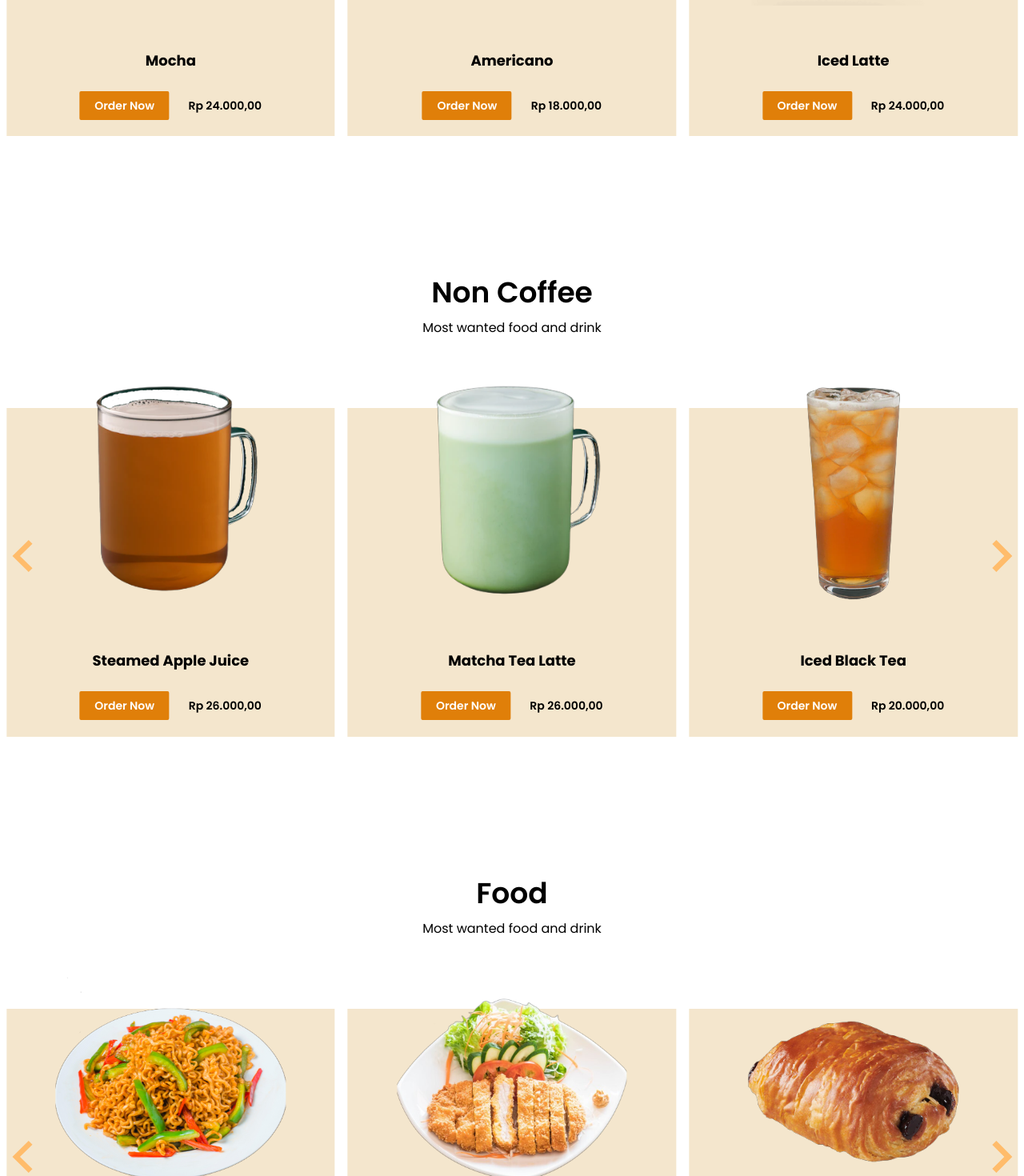
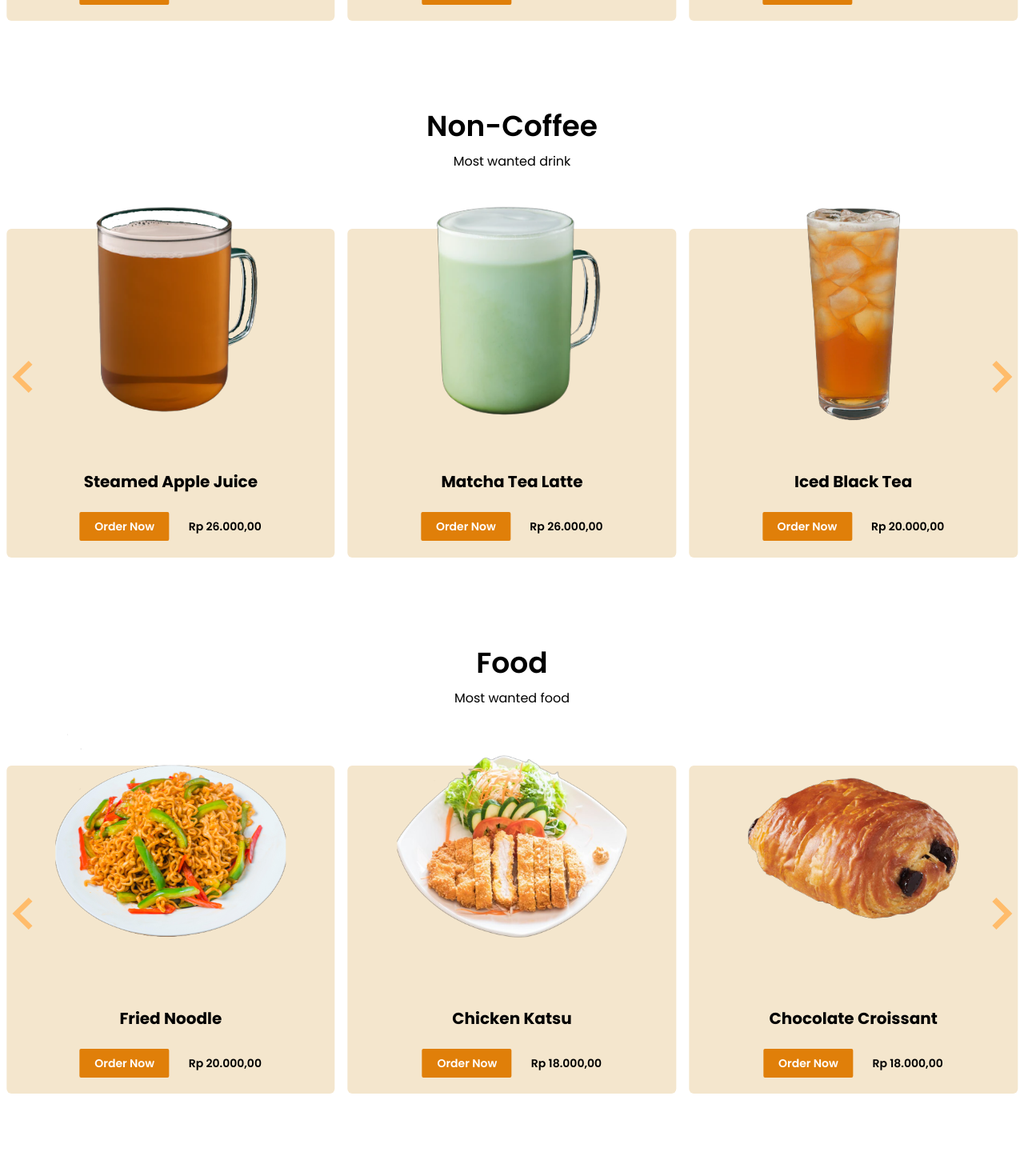
Before and after one commit to hadhaz/golat-cafe, a Next.js app: page /menu in a window 1280 px wide. Shown: the part 1300-2770 px from the top of the page at 80% size. After the commit the page ends 2667 px from the top, so only its background shows below. Built offline with nearby package versions, Linux system fonts and the light colour scheme.

Commit message:
refactoring

```diff
--- a/components/card/MenuCard.jsx
+++ b/components/card/MenuCard.jsx
@@ -8,11 +8,11 @@ export default function MenuCard({ item }) {
 
   return (
     <div className='w-screen keen-slider__slide h-fit px-2 pt-10 flex justify-center'>
-      <div className='w-[100%] min-w-fit px-3 aspect-square relative bg-dairyCream flex flex-col items-center justify-end lg:pb-[5%] pb-3'>
+      <div className='rounded-md w-[100%] min-w-fit px-3 aspect-square relative bg-dairyCream flex flex-col items-center justify-end lg:pb-[5%] pb-3'>
         <div className='max-w-full -top-10 absolute w-[70%]'>
           <Image alt={item.name} src={item.img} width={400} height={400} />
         </div>
-        <h1 className='text-center font-bold text-lg text-black mb-2'>
+        <h1 className='text-center font-bold xl:text-xl text-lg text-black mb-2'>
           {item.name}
         </h1>
         <div className='flex gap-6 text-sm justify-center mt-4'>
--- a/components/catalogue/BestSeller.jsx
+++ b/components/catalogue/BestSeller.jsx
@@ -4,10 +4,10 @@ import items from "../../data/product.json"
 export default function BestSeller() {
   return (
     <section>
-      <h1 className='text-2xl lg:text-3xl xl:text-4xl font-semibold text-center mt-16 mb-2 xl:mb-3'>
+      <h1 className='text-2xl lg:text-3xl xl:text-4xl font-semibold text-center mt-4 mb-2 xl:mb-3'>
         BEST SELLER
       </h1>
-      <p className='text-center mb-12 text-sm xl:text-base'>
+      <p className='text-center mb-8 text-sm xl:text-base'>
         Most wanted food and drink
       </p>
       <Carousel items={items} type='coffee' />
--- a/components/catalogue/Catalouge.jsx
+++ b/components/catalogue/Catalouge.jsx
@@ -1,9 +1,16 @@
-import BestSeller from "./BestSeller";
+import Carousel from "../carousel/Carousel";
+import items from "../../data/product.json"
 
-export default function Catalogue() {
+export default function Catalogue({title, desc, type}) {
   return (
-    <>
-      <BestSeller />
-    </>
+    <section className=''>
+      <h1 className='text-2xl hover:scale-110 duration-200 lg:text-3xl xl:text-4xl font-semibold text-center mt-16 mb-2 xl:mb-3'>
+        {title}
+      </h1>
+      <p className='text-center hover:scale-105 duration-200 mb-8 text-sm xl:text-base'>
+        {desc}
+      </p>
+      <Carousel items={items} type={type} />
+    </section>
   );
 }
--- a/components/catalogue/Coffee.jsx
+++ /dev/null
@@ -1,3 +0,0 @@
-export default function Coffee() {
-    return <></>
-}
--- a/components/catalogue/Food.jsx
+++ /dev/null
@@ -1,3 +0,0 @@
-export default function Food() {
-    return <></>
-}
--- a/components/catalogue/NonCoffee.jsx
+++ /dev/null
@@ -1,3 +0,0 @@
-export default function NonCoffee() {
-    return <></>
-}
--- a/pages/menu.js
+++ b/pages/menu.js
@@ -1,44 +1,30 @@
-import Carousel from "../components/carousel/Carousel";
-import items from "../data/product.json";
 import Navbar from "../components/header/Navbar";
 import BestSeller from "../components/catalogue/BestSeller";
 import CoffeeOverlay from "../components/main/Overlay";
+import Catalogue from "../components/catalogue/Catalouge";
 
 export default function Menu() {
   return (
     <>
-      <CoffeeOverlay top={'100px'}/>
+      <CoffeeOverlay top={"100px"} />
       <Navbar />
-      <main className='flex flex-col gap-28'>
+      <main className='flex flex-col xl:gap-12 lg:gap-4'>
         <BestSeller />
-        <section className=''>
-          <h1 className='text-2xl lg:text-3xl xl:text-4xl font-semibold text-center mt-16 mb-2 xl:mb-3'>
-            Coffee
-          </h1>
-          <p className='text-center mb-12 text-sm xl:text-base'>
-            Most wanted food and drink
-          </p>
-          <Carousel items={items} type='coffee' />
-        </section>
-        <section>
-          <h1 className='text-2xl lg:text-3xl xl:text-4xl font-semibold text-center mt-16 mb-2 xl:mb-3'>
-            Non Coffee
-          </h1>
-          <p className='text-center mb-12 text-sm xl:text-base'>
-            Most wanted food and drink
-          </p>
-          <Carousel items={items} type='non-coffee' />
-        </section>
-        <section className=''>
-          <h1 className='text-2xl lg:text-3xl xl:text-4xl font-semibold text-center mt-16 mb-2 xl:mb-3'>
-            Food
-          </h1>
-          <p className='text-center mb-12 text-sm xl:text-base'>
-            Most wanted food and drink
-          </p>
-          <Carousel items={items} type='food' />
-        </section>
+        {menus.map(item => (
+          <Catalogue
+            title={item.title}
+            desc={item.desc}
+            type={item.type}
+            key={item.title}
+          />
+        ))}
       </main>
     </>
   );
 }
+
+const menus = [
+  { title: "Coffee", desc: "Most wanted coffee", type: "coffee" },
+  { title: "Non-Coffee", desc: "Most wanted drink", type: "non-coffee" },
+  { title: "Food", desc: "Most wanted food", type: "food" },
+];
```
